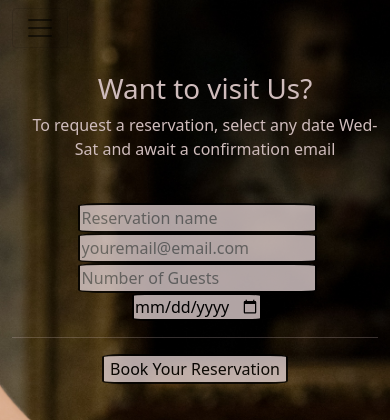
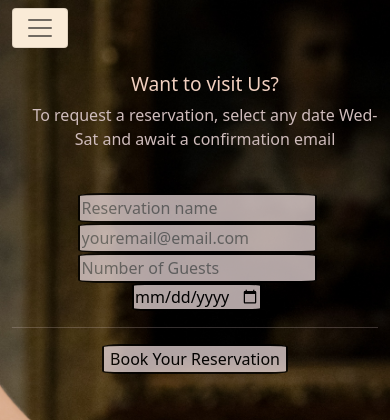
Before and after one commit to Code-Institute-Submissions/csfree87-project4whiskey_JuneResub, a Django app: page /bookings/ in a window 390 px wide. Shown: the top 420 px of the page. Run offline with Django 3.2, Linux system fonts and the light colour scheme.

Commit message:
Edit media query settings, styling

```diff
--- a/static/css/style.css
+++ b/static/css/style.css
@@ -19,6 +19,10 @@ p {
 #navcolor {
     color: rgb(211, 186, 137);
     font-size: large;
+}
+
+#toggler {
+    background-color: antiquewhite;
 }
 
 .menu {
@@ -220,9 +224,12 @@ p {
 
 @media only screen and (min-width:320px) and (max-width:480px){
 	.img{ width:100%;}
+    .content-part-3-right-h4{text-align: center;}
+    .descriptions, h1{color: rgb(241, 208, 192);font-size: larger;}
 	}
+
 
 @media only screen and (min-width:600px) and (max-width:768px){
 	.img{ width:96%; border-radius:3px;}
-	.content-part-3-right-h4{ font-weight:600; color:rgb(207, 188, 188); padding:5px 0px 0px;}
+	.content-part-3-right-h4{ font-weight:600; color:rgb(207, 188, 188); padding:5px 0px 0px; text-align: center;}
 	}
--- a/templates/base.html
+++ b/templates/base.html
@@ -25,7 +25,7 @@
 
     <nav class="navbar navbar-expand-lg navbar-light">
         <div class="container-fluid">
-            <button class="navbar-toggler" type="button" data-bs-toggle="collapse" data-bs-target="#navbarText"
+            <button id="toggler" class="navbar-toggler" type="button" data-bs-toggle="collapse" data-bs-target="#navbarText"
                 aria-controls="navbarText" aria-expanded="false" aria-label="Toggle navigation">
                 <span class="navbar-toggler-icon"></span>
             </button>
```
